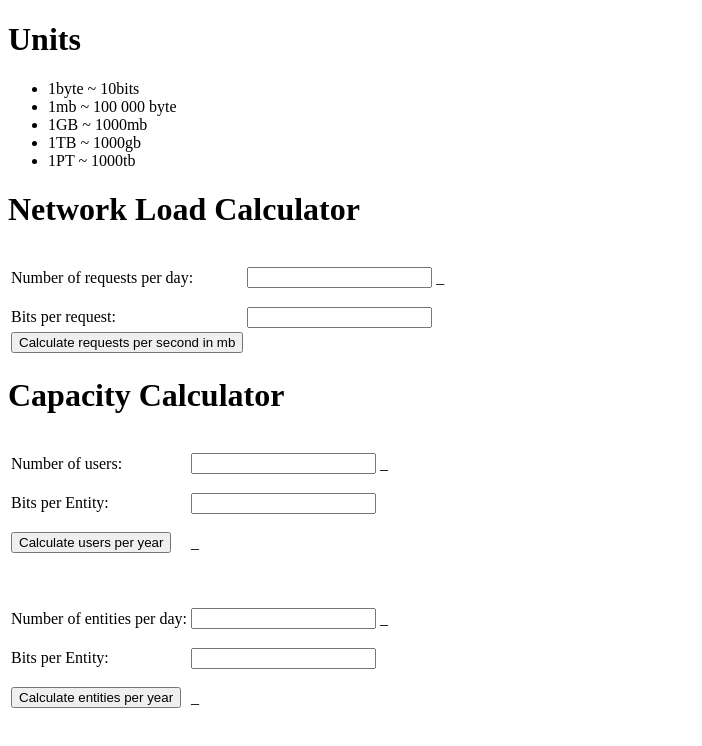
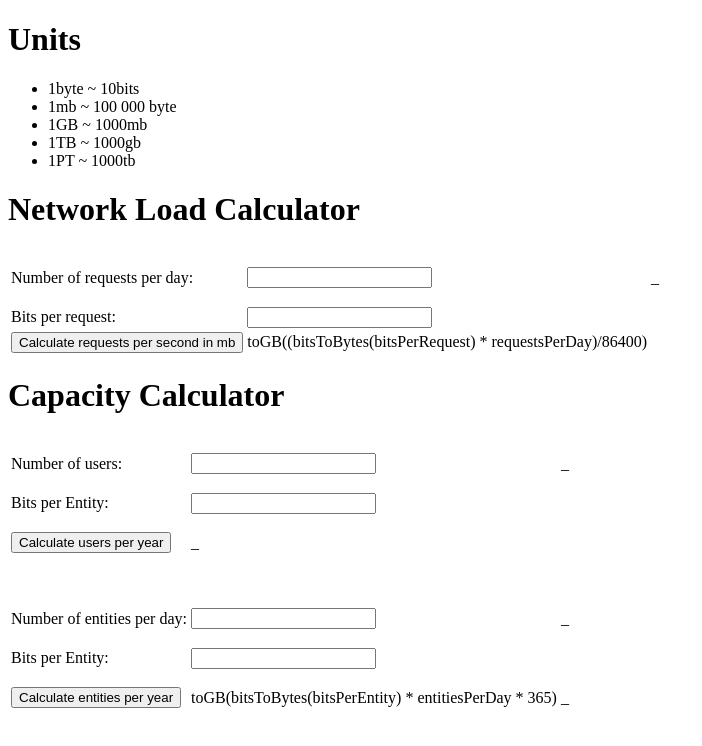
Before and after one commit to felipeloha/felipeloha.github.io, a plain HTML site: page sysdesign.html in a window 1280 px wide. Shown: the whole page, without its empty margins (0-702 px from the left). Drawn offline with Linux system fonts and the light colour scheme.

Commit message:
Update sysdesign.html

```diff
--- a/sysdesign.html
+++ b/sysdesign.html
@@ -30,6 +30,7 @@
         </tr>
         <tr>
             <td><button onclick="requestsPerSecond()">Calculate requests per second in mb</button></td>
+            <td>toGB((bitsToBytes(bitsPerRequest) * requestsPerDay)/86400)</td>
             <td><p id="output"></p></td>
         </tr>
     </table>
@@ -66,6 +67,7 @@
         </tr>
         <tr>
             <td><button onclick="entitiesPerYear()">Calculate entities per year</button></td>
+            <td>toGB(bitsToBytes(bitsPerEntity) * entitiesPerDay * 365)</td>
             <td><p id="dataOutput">_</p></td>
         </tr>
     </table>
```
